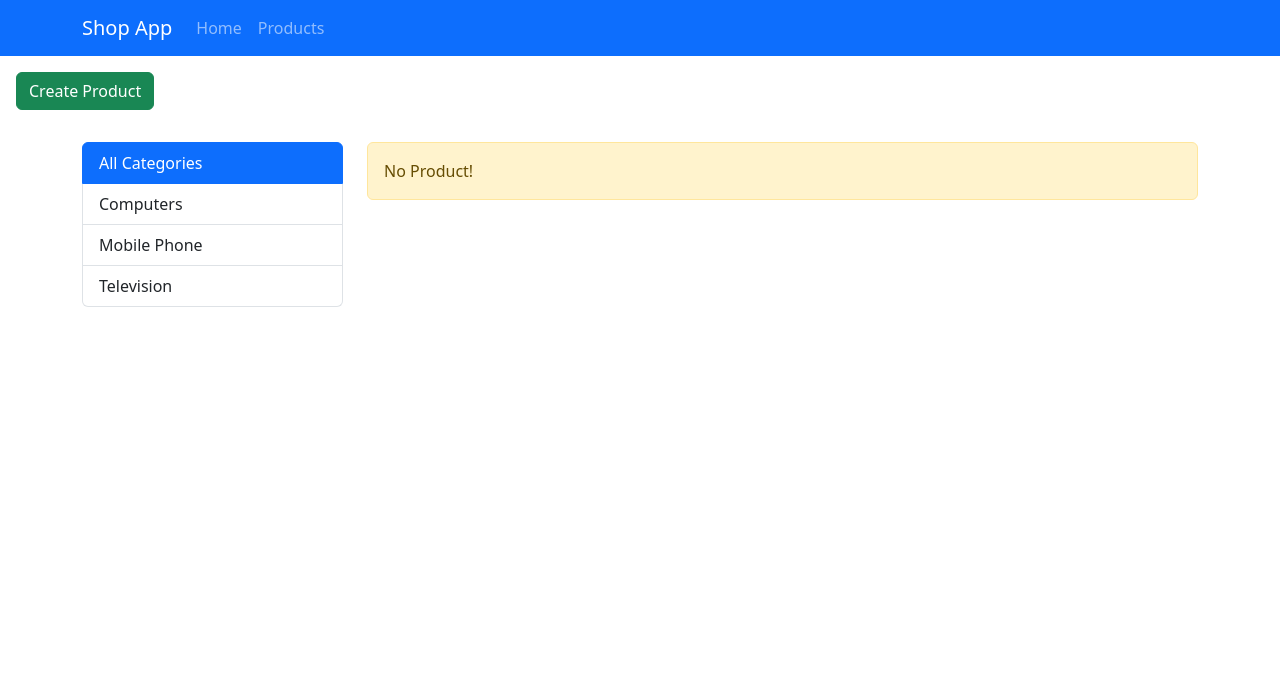
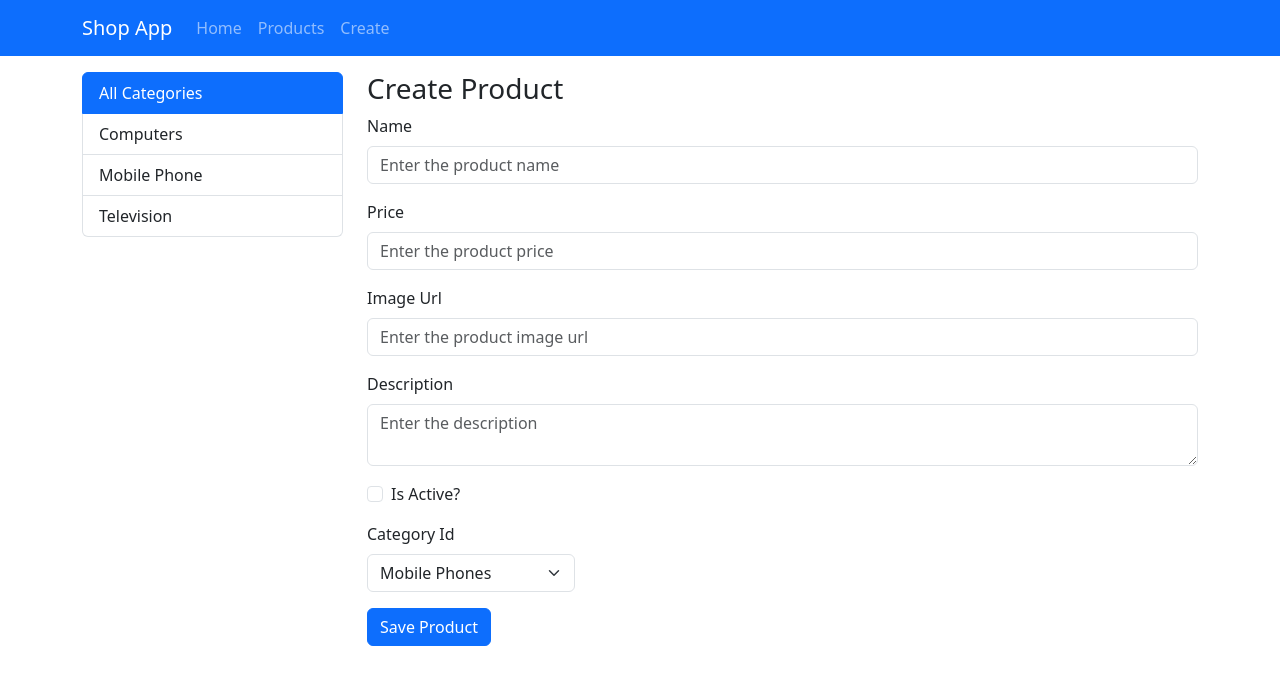
Before and after one commit to anildursunipek/angular-mini-app, an Angular app: page /products/create in a window 1280 px wide. Shown: the top 684 px of the page. Built offline with nearby package versions, Linux system fonts and the light colour scheme; no server answers.

Commit message:
Add save product form

```diff
--- a/src/app/app-routing.module.ts
+++ b/src/app/app-routing.module.ts
@@ -1,11 +1,13 @@
 import { NgModule } from '@angular/core';
 import { RouterModule, Routes } from '@angular/router';
+import { CreateProductComponent } from './create-product/create-product.component';
 import { HomeComponent } from './home/home.component';
 import { ProductDetailsComponent } from './product-list/product-details/product-details.component';
 import { ProductListComponent } from './product-list/product-list.component';
 
 const routes: Routes = [
   { path: '', component:HomeComponent},
+  { path: 'products/create', component: CreateProductComponent},
   { path: 'products', component:ProductListComponent},
   { path: 'products/:productId', component:ProductDetailsComponent},
   { path: 'products/category/:categoryId', component:ProductListComponent},
--- a/src/app/app.component.html
+++ b/src/app/app.component.html
@@ -1,5 +1,4 @@
 <app-navbar></app-navbar>
-<button class="btn btn-success m-3" (click)="createProduct()">Create Product</button>
 <div class="container">
   <div class="row mt-3">
     <div class="col-3">
--- a/src/app/app.component.ts
+++ b/src/app/app.component.ts
@@ -11,22 +11,5 @@ import { ProductService } from './services/product.service';
 export class AppComponent {
   // Fields and methods
   title = 'Products';
-  constructor(
-    private http: HttpClient,
-    private productService: ProductService){}
-
-
-  createProduct(){
-
-    const product = {
-      name: "OMEN 2021 30L GeForce RTX 3080 10GB Gaming Desktop",
-      price: 6999,
-      imageUrl: "computer_3.jpg",
-      isActive: true,
-      categoryId: 3,
-      description: "Lorem ipsum dolor sit amet."
-    }
-
-    this.productService.createProduct(product).subscribe(data => console.log(data));
-  }
+  constructor(){}
 }
--- a/src/app/app.module.ts
+++ b/src/app/app.module.ts
@@ -9,6 +9,7 @@ import { CategoryListComponent } from './category-list/category-list.component';
 import { ProductDetailsComponent } from './product-list/product-details/product-details.component';
 import { HomeComponent } from './home/home.component';
 import { HttpClientModule } from '@angular/common/http';
+import { CreateProductComponent } from './create-product/create-product.component';
 
 @NgModule({
   declarations: [
@@ -17,7 +18,8 @@ import { HttpClientModule } from '@angular/common/http';
     ProductListComponent,
     CategoryListComponent,
     ProductDetailsComponent,
-    HomeComponent
+    HomeComponent,
+    CreateProductComponent
   ],
   imports: [
     BrowserModule,
--- /dev/null
+++ b/src/app/create-product/create-product.component.html
@@ -0,0 +1,32 @@
+<h3>Create Product</h3>
+<form>
+  <div class="mb-3 form-group">
+    <label for="name" class="form-label">Name</label>
+    <input #name type="text" class="form-control" name="name" id="name" placeholder="Enter the product name">
+  </div>
+  <div class="mb-3 form-group">
+    <label for="price" class="form-label">Price</label>
+    <input #price type="text" class="form-control" name="price" id="price" placeholder="Enter the product price">
+  </div>
+  <div class="mb-3 form-group">
+    <label for="imageUrl" class="form-label">Image Url</label>
+    <input #imageUrl type="text" class="form-control" name="imageUrl" id="imageUrl" placeholder="Enter the product image url">
+  </div>
+  <div class="mb-3 form-group">
+    <label for="description" class="form-label">Description</label>
+    <textarea #description name="description" id="description" placeholder="Enter the description" class="form-control"></textarea>
+  </div>
+  <div class="form-check mb-3">
+    <input #isActive type="checkbox" class="form-check-input" id="isActive" name="isActive">
+    <label class="form-check-label" for="isActive">Is Active?</label>
+  </div>
+  <div class="mb-3 col-3">
+    <label for="categoryId" class="form-label">Category Id</label>
+    <select #categoryId type="text" class="form-select" name="categoryId" id="categoryId">
+      <option value="1">Mobile Phones</option>
+      <option value="2">Televisions</option>
+      <option value="3">Computers</option>
+    </select>
+  </div>
+  <button type="button" class="btn btn-primary" (click)="saveProduct(name, price, imageUrl, description, isActive, categoryId)">Save Product</button>
+</form>
--- /dev/null
+++ b/src/app/create-product/create-product.component.ts
@@ -0,0 +1,35 @@
+import { Component, OnInit } from '@angular/core';
+import { Route, Router } from '@angular/router';
+import { ProductService } from '../services/product.service';
+
+@Component({
+  selector: 'create-product',
+  templateUrl: './create-product.component.html',
+  styleUrls: ['./create-product.component.css'],
+})
+export class CreateProductComponent implements OnInit {
+
+  constructor(
+    private productService: ProductService,
+    private route: Router
+  ) { }
+
+  ngOnInit(): void {
+  }
+
+  saveProduct(name:any, price:any, imageUrl:any, description:any, isActive:any, categoryId:any){
+    const product = {
+      name: name.value,
+      price: price.value,
+      imageUrl: imageUrl.value,
+      isActive: isActive.checked,
+      categoryId: categoryId.value,
+      description: description.value
+    }
+
+    this.productService.createProduct(product).subscribe(data =>{
+      this.route.navigate(["/products"]);
+      }
+    );
+  }
+}
--- a/src/app/navbar/navbar.component.html
+++ b/src/app/navbar/navbar.component.html
@@ -12,6 +12,9 @@
         <li class="nav-item">
           <a [routerLink]="['/products']" class="nav-link">Products</a>
         </li>
+        <li class="nav-item">
+          <a [routerLink]="['/products/create']" class="nav-link">Create</a>
+        </li>
       </ul>
     </div>
   </div>
```
Also changed, not shown: src/app/create-product/create-product.component.css (added), src/assets/images/television_4.jpg (added), 1 other file (tests, documents, lock files or other folders).
